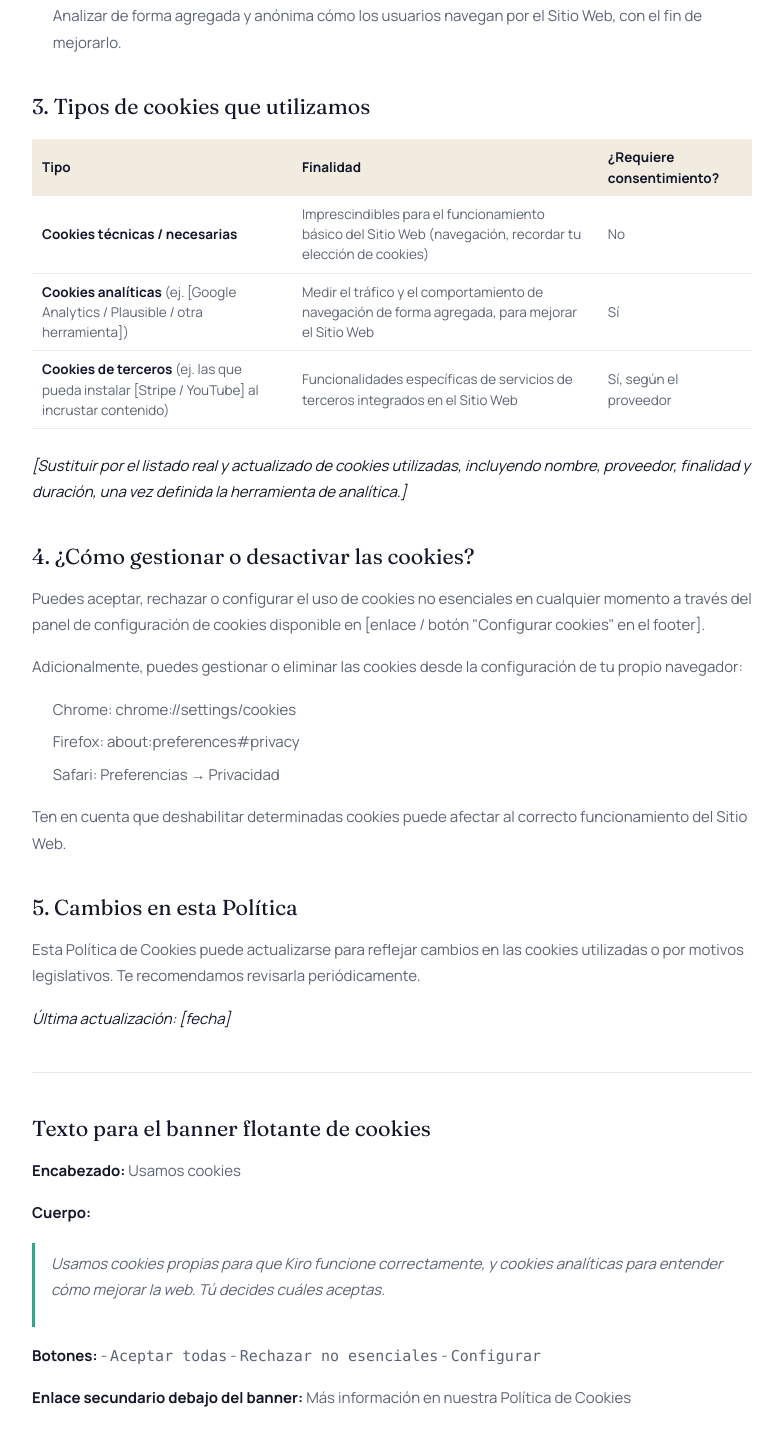
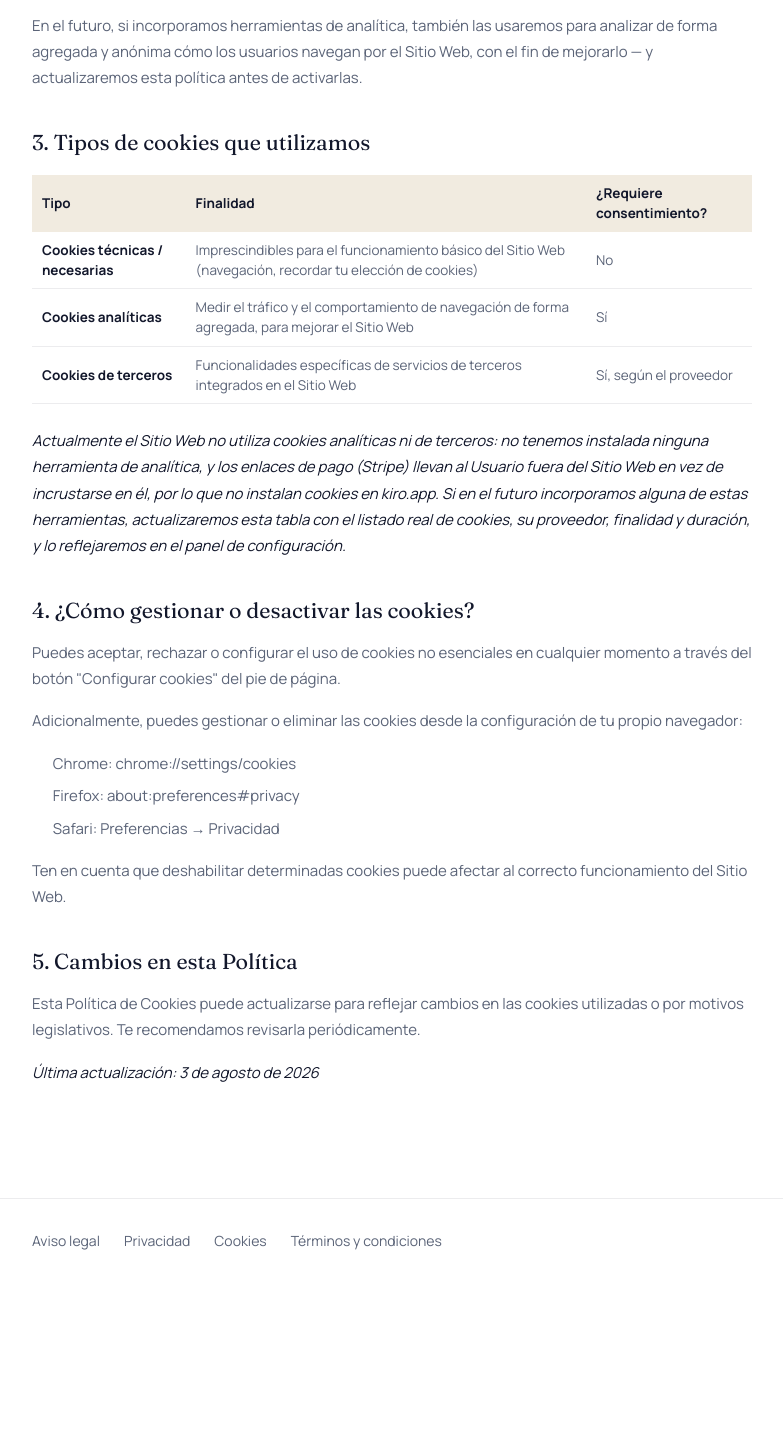
Before and after one commit to vaizens/kiro-web, a website: page cookies.html in a window 1280 px wide. Shown: the part 543-1980 px from the top of the page, without its empty margins (248-1031 px from the left). After the commit the page ends 1826 px from the top, so only its background shows below. Drawn offline with Linux system fonts and the light colour scheme.

Commit message:
Corrige la política de cookies para reflejar la realidad actual
- Quita una sección de notas internas de copy ("Texto para el banner
  flotante de cookies") que se había quedado publicada por error al
  final de la página.
- La tabla y el texto ya no afirman que usamos cookies analíticas o
  de terceros: hoy no hay ninguna herramienta de analítica instalada,
  y Stripe funciona por enlace externo (no incrustado), así que no
  instala cookies en el propio dominio. Se deja constancia de que la
  política se actualizará si eso cambia.
- Rellena la fecha de última actualización.
- Ajusta el texto del banner de cookies en index.html en la misma
  línea.

```diff
--- a/cookies.html
+++ b/cookies.html
@@ -40,12 +40,12 @@
 <h2>1. ¿Qué son las cookies?</h2>
 <p>Las cookies son pequeños archivos de texto que un sitio web instala en el navegador o dispositivo del usuario durante la navegación, con el fin de almacenar información sobre su visita. No dañan el dispositivo y permiten, entre otras cosas, recordar preferencias o analizar el uso del sitio web.</p>
 <h2>2. ¿Para qué usamos las cookies en [www.kiro.app]?</h2>
-<p>Utilizamos cookies para:</p>
+<p>Actualmente utilizamos cookies para:</p>
 <ul>
 <li>Garantizar el correcto funcionamiento técnico del Sitio Web.</li>
 <li>Recordar tus preferencias de navegación (por ejemplo, tu decisión sobre esta misma Política de Cookies).</li>
-<li>Analizar de forma agregada y anónima cómo los usuarios navegan por el Sitio Web, con el fin de mejorarlo.</li>
 </ul>
+<p>En el futuro, si incorporamos herramientas de analítica, también las usaremos para analizar de forma agregada y anónima cómo los usuarios navegan por el Sitio Web, con el fin de mejorarlo — y actualizaremos esta política antes de activarlas.</p>
 <h2>3. Tipos de cookies que utilizamos</h2>
 <table>
 <thead>
@@ -62,20 +62,20 @@
 <td>No</td>
 </tr>
 <tr>
-<td><strong>Cookies analíticas</strong> (ej. [Google Analytics / Plausible / otra herramienta])</td>
+<td><strong>Cookies analíticas</strong></td>
 <td>Medir el tráfico y el comportamiento de navegación de forma agregada, para mejorar el Sitio Web</td>
 <td>Sí</td>
 </tr>
 <tr>
-<td><strong>Cookies de terceros</strong> (ej. las que pueda instalar [Stripe / YouTube] al incrustar contenido)</td>
+<td><strong>Cookies de terceros</strong></td>
 <td>Funcionalidades específicas de servicios de terceros integrados en el Sitio Web</td>
 <td>Sí, según el proveedor</td>
 </tr>
 </tbody>
 </table>
-<p><em>[Sustituir por el listado real y actualizado de cookies utilizadas, incluyendo nombre, proveedor, finalidad y duración, una vez definida la herramienta de analítica.]</em></p>
+<p><em>Actualmente el Sitio Web no utiliza cookies analíticas ni de terceros: no tenemos instalada ninguna herramienta de analítica, y los enlaces de pago (Stripe) llevan al Usuario fuera del Sitio Web en vez de incrustarse en él, por lo que no instalan cookies en kiro.app. Si en el futuro incorporamos alguna de estas herramientas, actualizaremos esta tabla con el listado real de cookies, su proveedor, finalidad y duración, y lo reflejaremos en el panel de configuración.</em></p>
 <h2>4. ¿Cómo gestionar o desactivar las cookies?</h2>
-<p>Puedes aceptar, rechazar o configurar el uso de cookies no esenciales en cualquier momento a través del panel de configuración de cookies disponible en [enlace / botón "Configurar cookies" en el footer].</p>
+<p>Puedes aceptar, rechazar o configurar el uso de cookies no esenciales en cualquier momento a través del botón "Configurar cookies" del pie de página.</p>
 <p>Adicionalmente, puedes gestionar o eliminar las cookies desde la configuración de tu propio navegador:</p>
 <ul>
 <li>Chrome: chrome://settings/cookies</li>
@@ -85,19 +85,7 @@
 <p>Ten en cuenta que deshabilitar determinadas cookies puede afectar al correcto funcionamiento del Sitio Web.</p>
 <h2>5. Cambios en esta Política</h2>
 <p>Esta Política de Cookies puede actualizarse para reflejar cambios en las cookies utilizadas o por motivos legislativos. Te recomendamos revisarla periódicamente.</p>
-<p><em>Última actualización: [fecha]</em></p>
-<hr />
-<h2>Texto para el banner flotante de cookies</h2>
-<p><strong>Encabezado:</strong> Usamos cookies</p>
-<p><strong>Cuerpo:</strong></p>
-<blockquote>
-<p>Usamos cookies propias para que Kiro funcione correctamente, y cookies analíticas para entender cómo mejorar la web. Tú decides cuáles aceptas.</p>
-</blockquote>
-<p><strong>Botones:</strong>
-- <code>Aceptar todas</code>
-- <code>Rechazar no esenciales</code>
-- <code>Configurar</code></p>
-<p><strong>Enlace secundario debajo del banner:</strong> Más información en nuestra <a href="enlace">Política de Cookies</a></p>
+<p><em>Última actualización: 3 de agosto de 2026</em></p>
 </main>
 
 <footer class="border-t mt-10" style="border-color:rgba(18,23,43,0.08);">
```
Also changed, not shown: index.html (+1 -1 lines).
